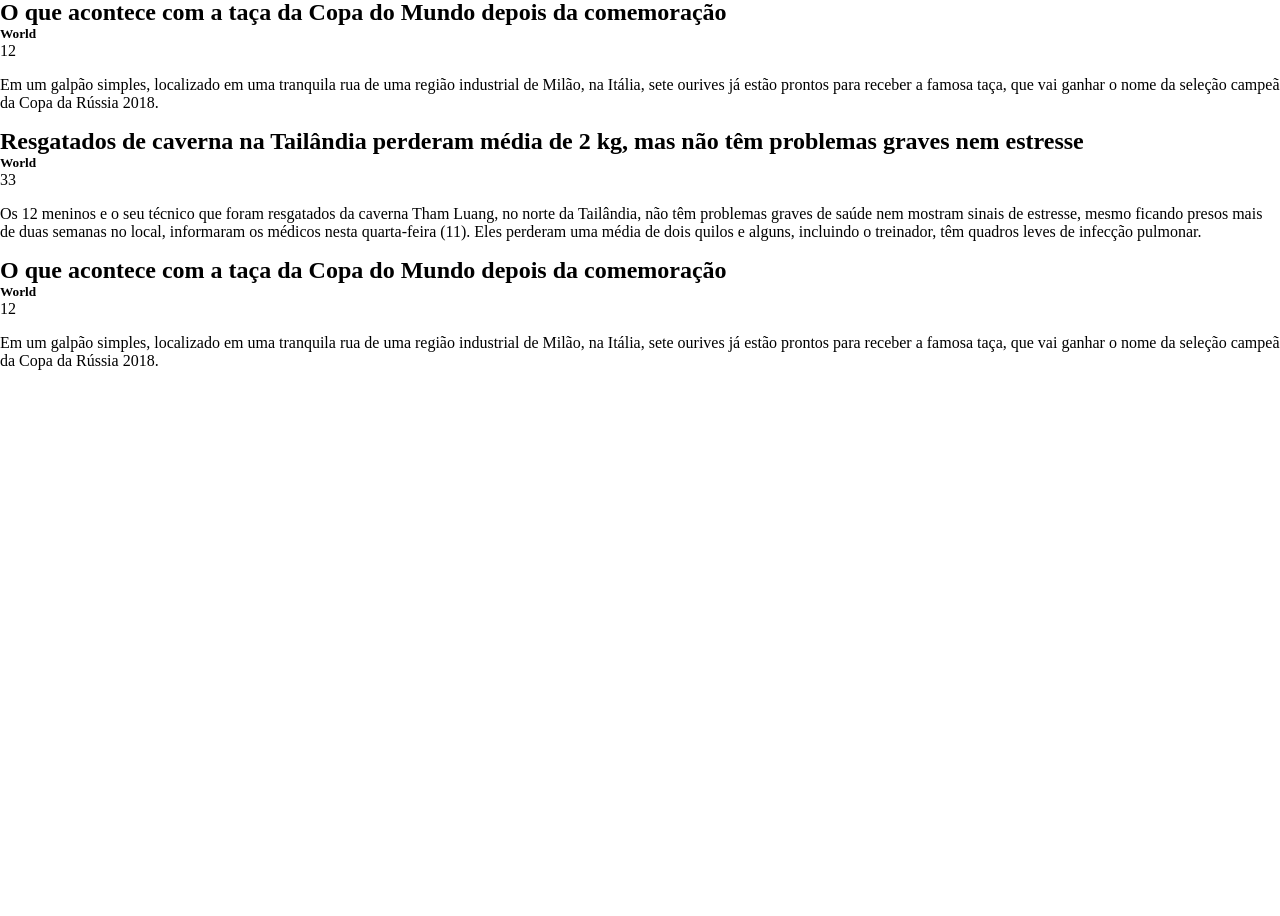
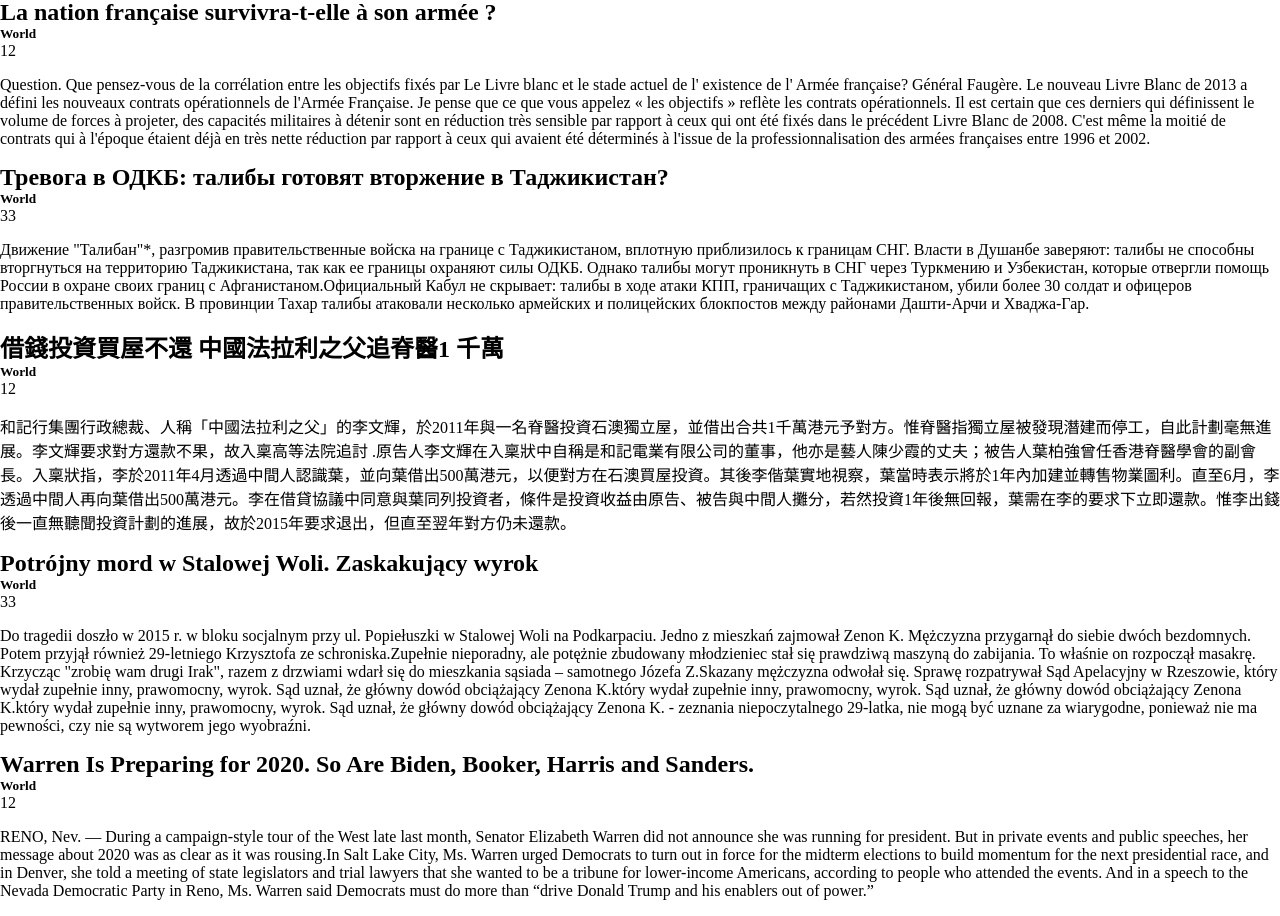
Before and after one commit to angelolucas/react-nanodegree-readable, a React (Create React App) app: page / in a window 1280 px wide. Shown: the part 240-1156 px from the top of the page. Before the commit the page ends 800 px from the top, so only its background shows below. Built offline with nearby package versions, Linux system fonts and the light colour scheme.

Commit message:
More post mockup

```diff
--- a/src/PostsMockup.js
+++ b/src/PostsMockup.js
@@ -7,22 +7,34 @@ const posts = [
     body: 'Os 12 meninos e o seu técnico que foram resgatados da caverna Tham Luang, no norte da Tailândia, não têm problemas graves de saúde nem mostram sinais de estresse, mesmo ficando presos mais de duas semanas no local, informaram os médicos nesta quarta-feira (11). Eles perderam uma média de dois quilos e alguns, incluindo o treinador, têm quadros leves de infecção pulmonar.'
   },
   {
-    title: 'O que acontece com a taça da Copa do Mundo depois da comemoração',
+    title: 'La nation française survivra-t-elle à son armée ?',
     category: 'World',
     voteScore: 12,
-    body: 'Em um galpão simples, localizado em uma tranquila rua de uma região industrial de Milão, na Itália, sete ourives já estão prontos para receber a famosa taça, que vai ganhar o nome da seleção campeã da Copa da Rússia 2018.'
+    body: "Question. Que pensez-vous de la corrélation entre les objectifs fixés par Le Livre blanc et le stade actuel de l' existence de l' Armée française? Général Faugère. Le nouveau Livre Blanc de 2013 a défini les nouveaux contrats opérationnels de l'Armée Française. Je pense que ce que vous appelez « les objectifs » reflète les contrats opérationnels. Il est certain que ces derniers qui définissent le volume de forces à projeter, des capacités militaires à détenir sont en réduction très sensible par rapport à ceux qui ont été fixés dans le précédent Livre Blanc de 2008. C'est même la moitié de contrats qui à l'époque étaient déjà en très nette réduction par rapport à ceux qui avaient été déterminés à l'issue de la professionnalisation des armées françaises entre 1996 et 2002."
   },
   {
-    title: 'Resgatados de caverna na Tailândia perderam média de 2 kg, mas não têm problemas graves nem estresse',
+    title: 'Тревога в ОДКБ: талибы готовят вторжение в Таджикистан?',
     category: 'World',
     voteScore: 33,
-    body: 'Os 12 meninos e o seu técnico que foram resgatados da caverna Tham Luang, no norte da Tailândia, não têm problemas graves de saúde nem mostram sinais de estresse, mesmo ficando presos mais de duas semanas no local, informaram os médicos nesta quarta-feira (11). Eles perderam uma média de dois quilos e alguns, incluindo o treinador, têm quadros leves de infecção pulmonar.'
+    body: 'Движение "Талибан"*, разгромив правительственные войска на границе с Таджикистаном, вплотную приблизилось к границам СНГ. Власти в Душанбе заверяют: талибы не способны вторгнуться на территорию Таджикистана, так как ее границы охраняют силы ОДКБ. Однако талибы могут проникнуть в СНГ через Туркмению и Узбекистан, которые отвергли помощь России в охране своих границ с Афганистаном.Официальный Кабул не скрывает: талибы в ходе атаки КПП, граничащих с Таджикистаном, убили более 30 солдат и офицеров правительственных войск. В провинции Тахар талибы атаковали несколько армейских и полицейских блокпостов между районами Дашти-Арчи и Хваджа-Гар.'
   },
   {
-    title: 'O que acontece com a taça da Copa do Mundo depois da comemoração',
+    title: '借錢投資買屋不還 中國法拉利之父追脊醫1 千萬',
     category: 'World',
     voteScore: 12,
-    body: 'Em um galpão simples, localizado em uma tranquila rua de uma região industrial de Milão, na Itália, sete ourives já estão prontos para receber a famosa taça, que vai ganhar o nome da seleção campeã da Copa da Rússia 2018.'
+    body: '和記行集團行政總裁、人稱「中國法拉利之父」的李文輝，於2011年與一名脊醫投資石澳獨立屋，並借出合共1千萬港元予對方。惟脊醫指獨立屋被發現潛建而停工，自此計劃毫無進展。李文輝要求對方還款不果，故入稟高等法院追討 .原告人李文輝在入稟狀中自稱是和記電業有限公司的董事，他亦是藝人陳少霞的丈夫；被告人葉柏強曾任香港脊醫學會的副會長。入稟狀指，李於2011年4月透過中間人認識葉，並向葉借出500萬港元，以便對方在石澳買屋投資。其後李偕葉實地視察，葉當時表示將於1年內加建並轉售物業圖利。直至6月，李透過中間人再向葉借出500萬港元。李在借貸協議中同意與葉同列投資者，條件是投資收益由原告、被告與中間人攤分，若然投資1年後無回報，葉需在李的要求下立即還款。惟李出錢後一直無聽聞投資計劃的進展，故於2015年要求退出，但直至翌年對方仍未還款。'
+  },
+  {
+    title: 'Potrójny mord w Stalowej Woli. Zaskakujący wyrok',
+    category: 'World',
+    voteScore: 33,
+    body: 'Do tragedii doszło w 2015 r. w bloku socjalnym przy ul. Popiełuszki w Stalowej Woli na Podkarpaciu. Jedno z mieszkań zajmował Zenon K. Mężczyzna przygarnął do siebie dwóch bezdomnych. Potem przyjął również 29-letniego Krzysztofa ze schroniska.Zupełnie nieporadny, ale potężnie zbudowany młodzieniec stał się prawdziwą maszyną do zabijania. To właśnie on rozpoczął masakrę. Krzycząc "zrobię wam drugi Irak", razem z drzwiami wdarł się do mieszkania sąsiada – samotnego Józefa Z.Skazany mężczyzna odwołał się. Sprawę rozpatrywał Sąd Apelacyjny w Rzeszowie, który wydał zupełnie inny, prawomocny, wyrok. Sąd uznał, że główny dowód obciążający Zenona K.który wydał zupełnie inny, prawomocny, wyrok. Sąd uznał, że główny dowód obciążający Zenona K.który wydał zupełnie inny, prawomocny, wyrok. Sąd uznał, że główny dowód obciążający Zenona K. - zeznania niepoczytalnego 29-latka, nie mogą być uznane za wiarygodne, ponieważ nie ma pewności, czy nie są wytworem jego wyobraźni.'
+  },
+  {
+    title: 'Warren Is Preparing for 2020. So Are Biden, Booker, Harris and Sanders.',
+    category: 'World',
+    voteScore: 12,
+    body: 'RENO, Nev. — During a campaign-style tour of the West late last month, Senator Elizabeth Warren did not announce she was running for president. But in private events and public speeches, her message about 2020 was as clear as it was rousing.In Salt Lake City, Ms. Warren urged Democrats to turn out in force for the midterm elections to build momentum for the next presidential race, and in Denver, she told a meeting of state legislators and trial lawyers that she wanted to be a tribune for lower-income Americans, according to people who attended the events. And in a speech to the Nevada Democratic Party in Reno, Ms. Warren said Democrats must do more than “drive Donald Trump and his enablers out of power.”'
   }
 ]
 
```
